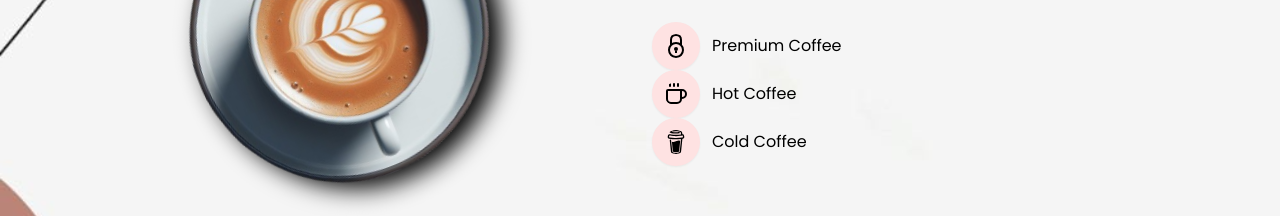
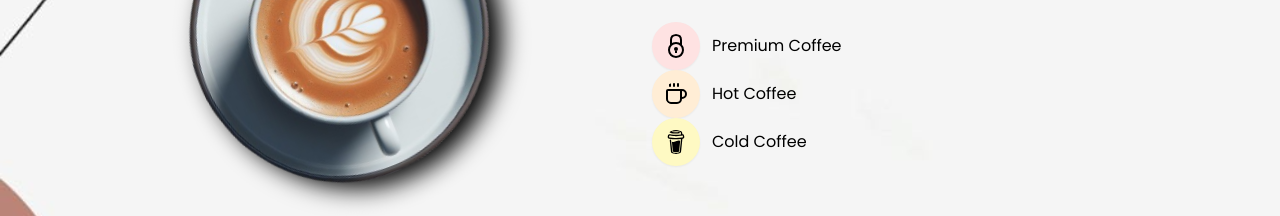
Before and after one commit to aadarshraj02/Coffee-cafe, a React (Vite) app: page / in a window 1280 px wide. Shown: the part 1335-1551 px from the top of the page. Built offline with nearby package versions, Linux system fonts and the light colour scheme; a web font is replaced by a local one.

Commit message:
updated bg color

```diff
--- a/src/components/Banner.jsx
+++ b/src/components/Banner.jsx
@@ -41,11 +41,11 @@ const Banner = () => {
                     <span>Premium Coffee </span>
                   </div>
                   <div className="flex items-center gap-3">
-                    <LuCoffee className="text-2xl h-12 w-12 shadow-sm p-3 rounded-full bg-red-100 " />
+                    <LuCoffee className="text-2xl h-12 w-12 shadow-sm p-3 rounded-full bg-orange-100 " />
                     <span>Hot Coffee </span>
                   </div>
                   <div className="flex items-center gap-3">
-                    <SiBuymeacoffee className="text-2xl h-12 w-12 shadow-sm p-3 rounded-full bg-red-100 " />
+                    <SiBuymeacoffee className="text-2xl h-12 w-12 shadow-sm p-3 rounded-full bg-yellow-100 " />
                     <span>Cold Coffee </span>
                   </div>
                 </div>
```
